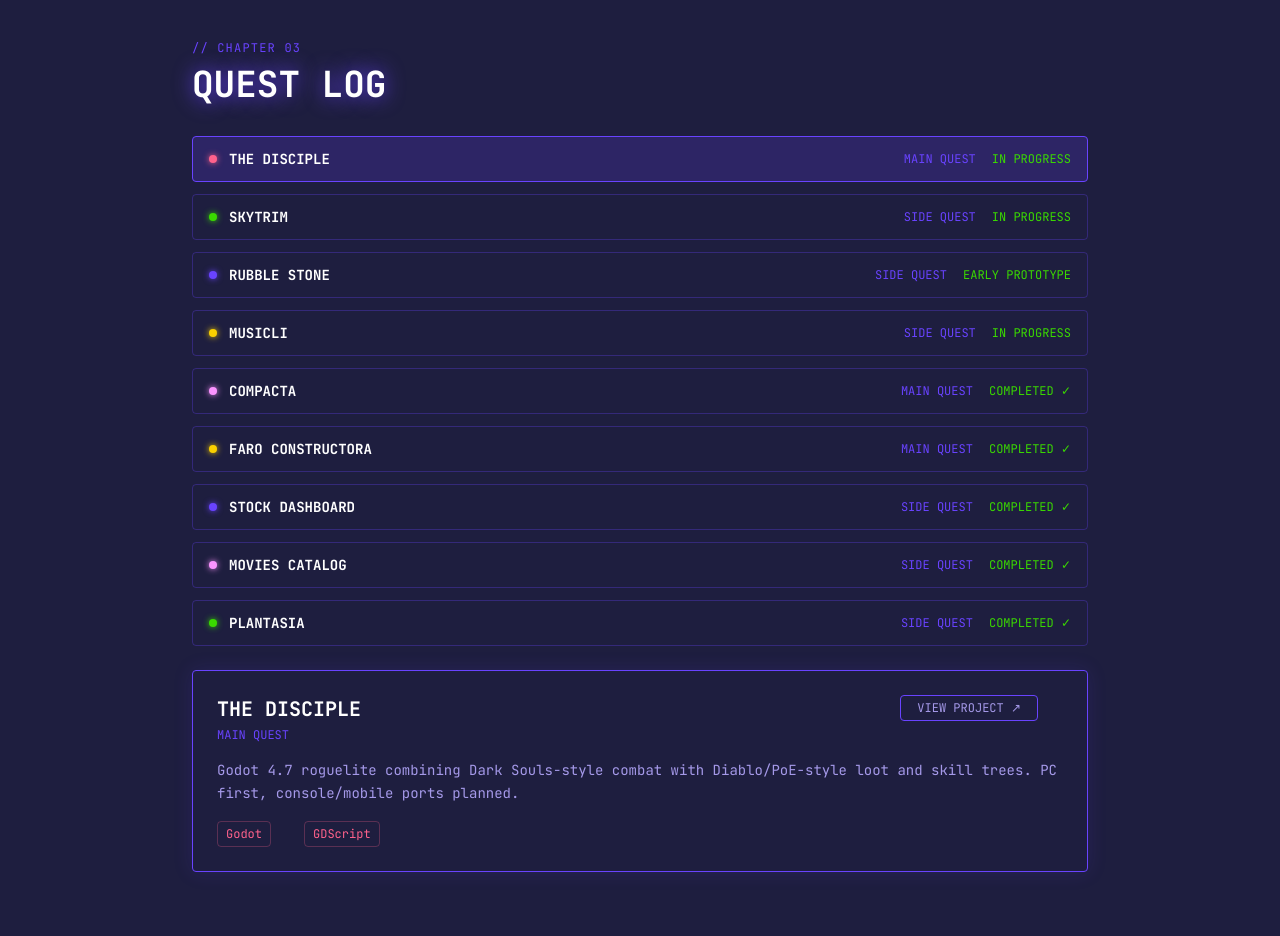
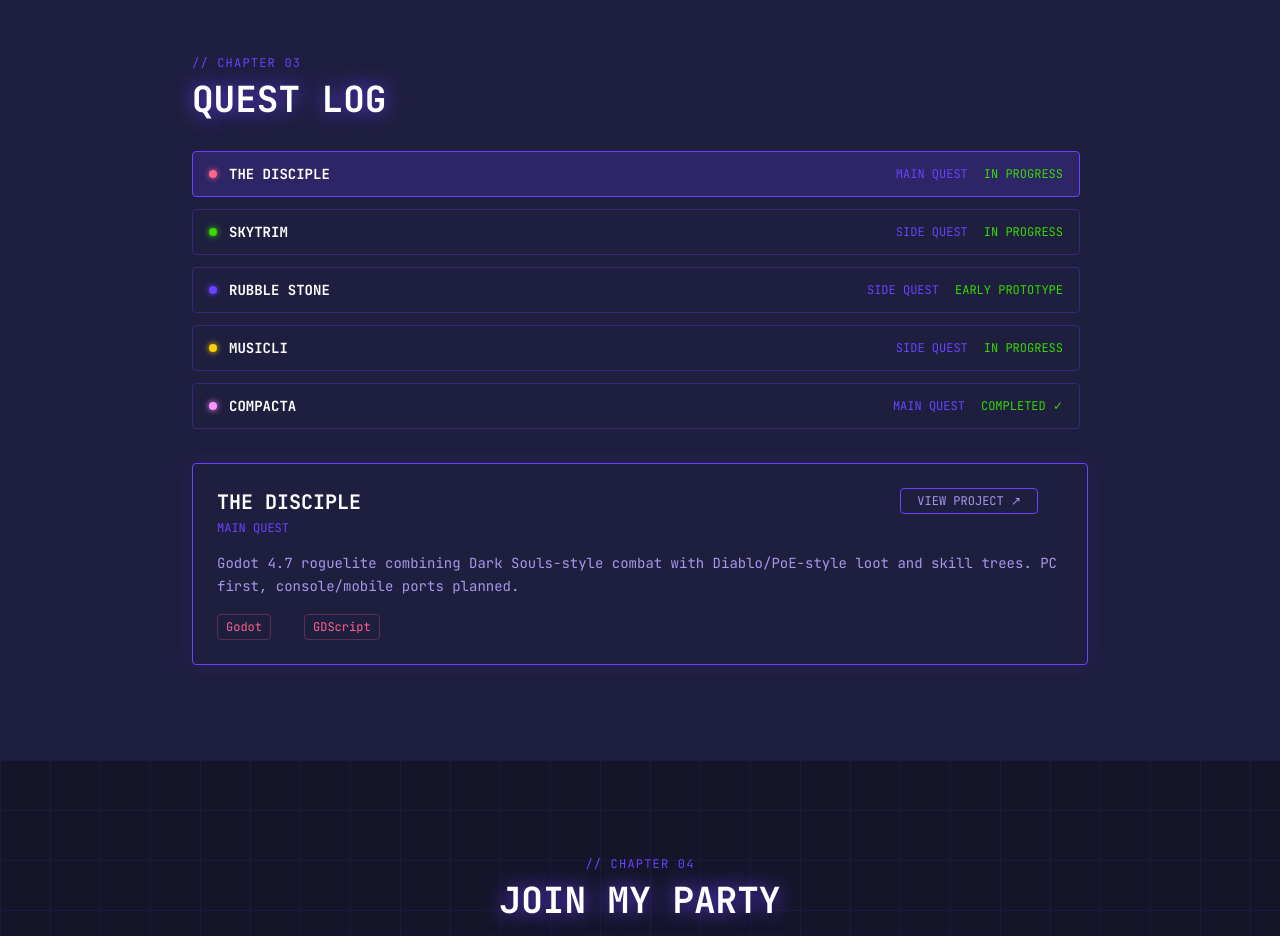
Before and after one commit to NikuzoKO/portfolio, a React (Vite) app: page / in a window 1280 px wide. Shown: the part 2440-3376 px from the top of the page. Built offline with nearby package versions, Linux system fonts and the light colour scheme; no server answers.

Commit message:
Make quest log list scrollable so chapter 3 fits one screen

```diff
--- a/src/scenes/Projects.tsx
+++ b/src/scenes/Projects.tsx
@@ -117,7 +117,7 @@ export default function Projects({ lang }: { lang: Lang }) {
     const [selected, setSelected] = useState(0);
 
     return (
-        <section className="relative flex flex-col items-center justify-center min-h-screen bg-purple-dark px-6 py-20">
+        <section className="relative flex flex-col items-center justify-center min-h-screen bg-purple-dark px-6 py-12 sm:py-20">
             <div className="relative z-10 max-w-4xl w-full">
                 <motion.p
                     initial={{ opacity: 0 }}
@@ -130,14 +130,14 @@ export default function Projects({ lang }: { lang: Lang }) {
                 <motion.h2
                     initial={{ x: -20, opacity: 0 }}
                     whileInView={{ x: 0, opacity: 1 }}
-                    className="text-4xl font-bold text-white mb-8"
+                    className="text-4xl font-bold text-white mb-4 sm:mb-8"
                     style={{ textShadow: "0 0 20px #6943FF" }}
                 >
                     {lang === "en" ? "QUEST LOG" : "REGISTRO DE MISIONES"}
                 </motion.h2>
 
                 {/* Quest list */}
-                <div className="space-y-3 mb-6">
+                <div className="space-y-3 mb-6 max-h-[30vh] sm:max-h-[36vh] overflow-y-auto overscroll-contain pr-2">
                     {projects.map((project, i) => (
                         <motion.button
                             key={i}
```
